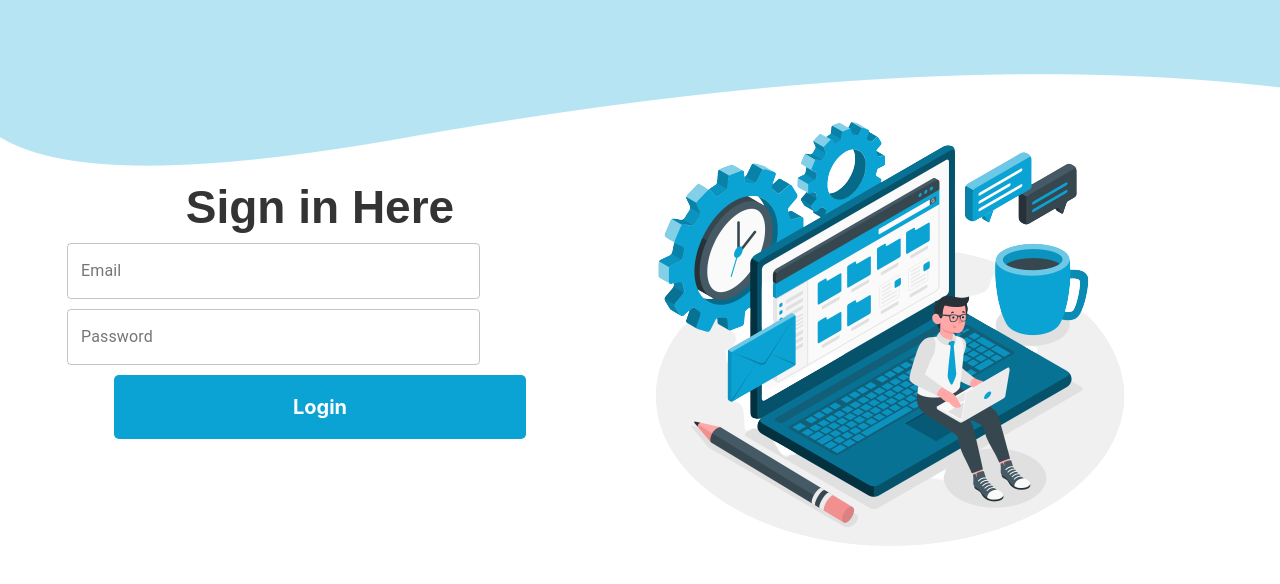
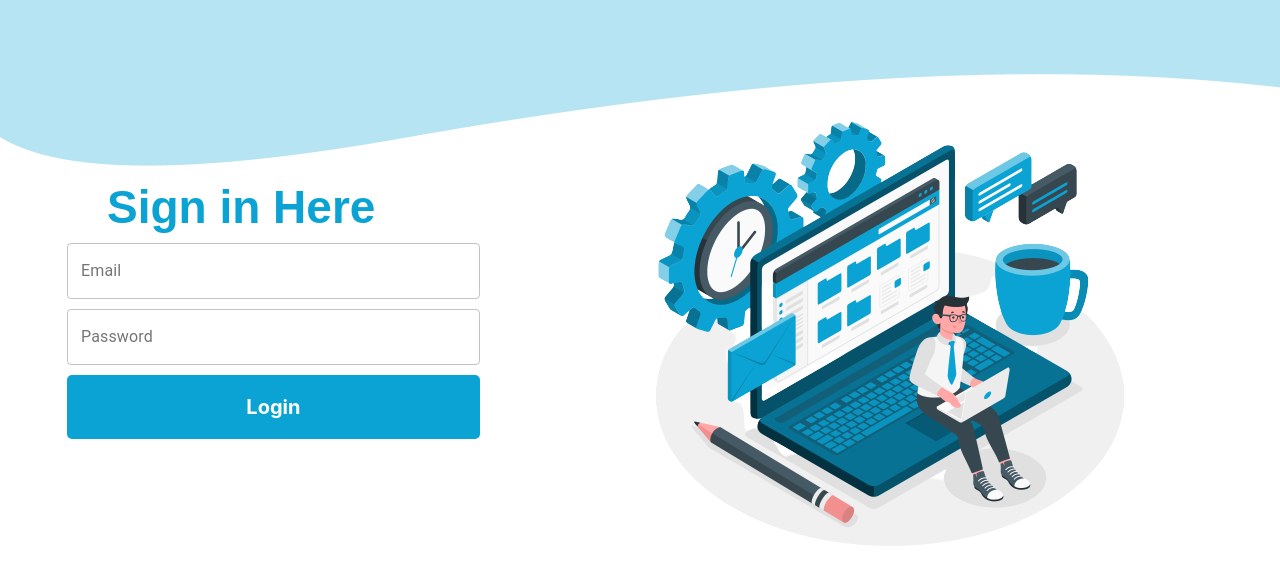
Before and after one commit to huda-alzahabi/Safely, a React (Create React App) app in the folder react-admin/: page /login in a window 1280 px wide. Shown: the top 584 px of the page. Built offline with nearby package versions, Linux system fonts and the light colour scheme; a web font is replaced by a local one.

Commit message:
Frontend-Admin: Changed styles in login form

```diff
--- a/react-admin/src/index.css
+++ b/react-admin/src/index.css
@@ -42,12 +42,12 @@ body {
 
 h1 {
   font-family: "Laila", sans-serif !important;
-  text-align: center;
-  color: #0ba3d3;
+  text-align: left;
+  margin-left: 45px !important;
+  color: #0ba3d3 !important;
 }
 
-h2,
-.loginbtn {
+h2{
   text-align: center;
 }
 .login-img {
@@ -116,8 +116,11 @@ table {
   border-collapse: collapse;
   margin-left: 5%;
   margin-top: 13%;
+  margin-bottom: 5%;
   width: 65%;
   border-radius: 10px;
+  max-height: 30px;
+  overflow: scroll;
   background-color: #b6e4f2;
 }
 
--- a/react-admin/src/pages/Login.jsx
+++ b/react-admin/src/pages/Login.jsx
@@ -72,7 +72,7 @@ const Login = () => {
               type="password"
             />
 
-            <div className="loginbtn">
+            <div >
               <Button color={"#0BA3D3"} text={"Login"} onClick={handleSubmit} />
             </div>
           </form>
```
